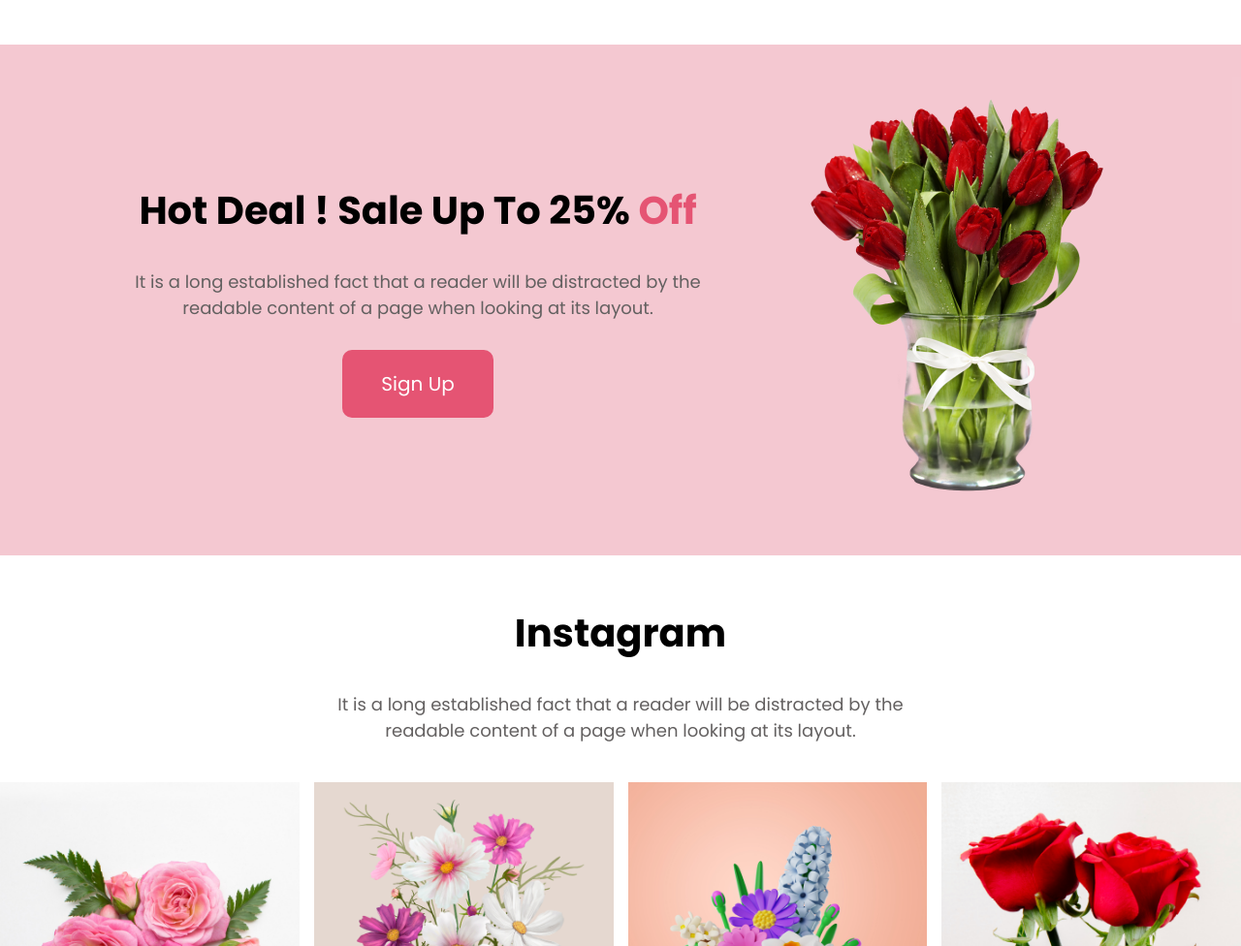
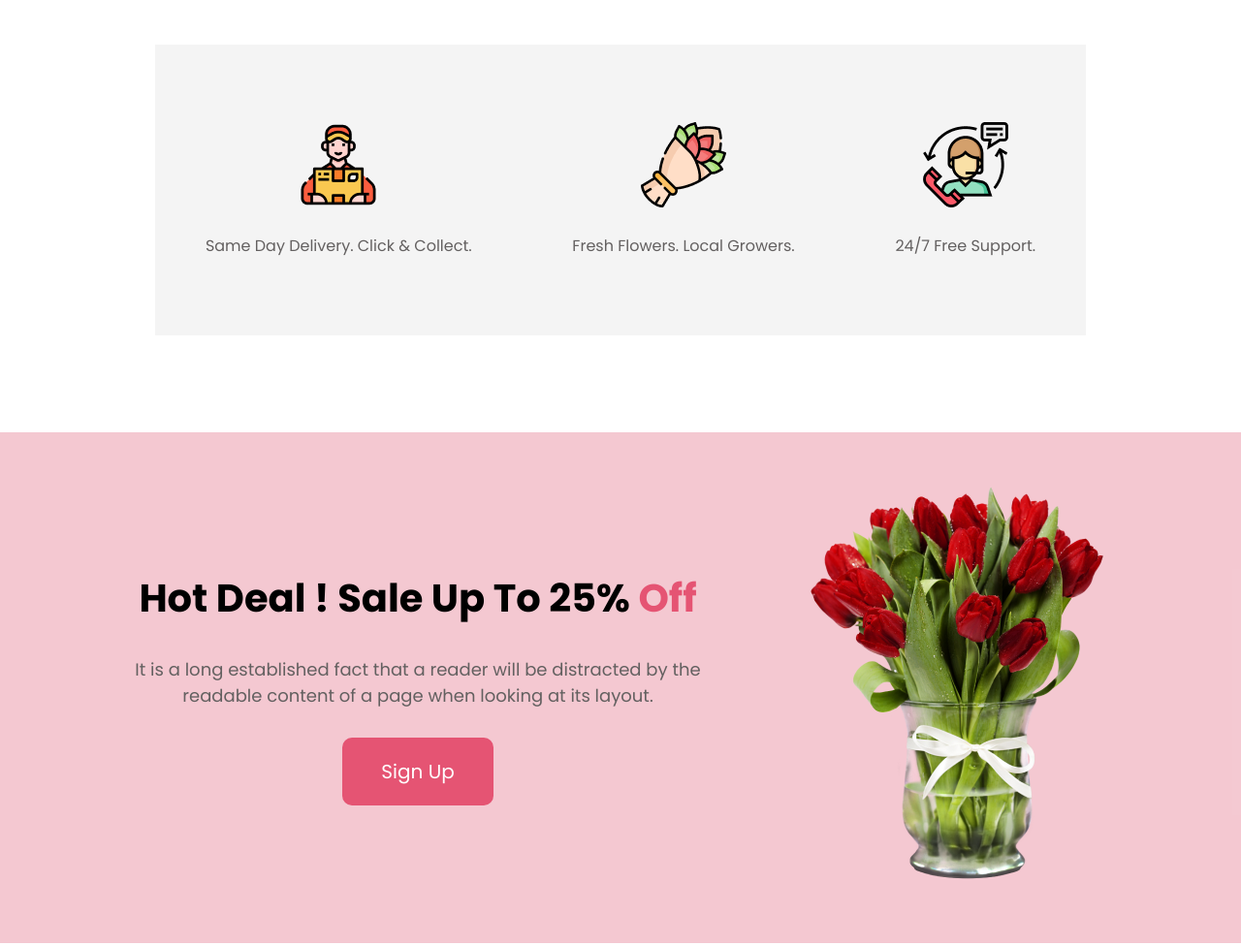
Before and after one commit to mohiqudraty/flower-shop-website, a plain HTML site: page index.html in a window 1280 px wide. Shown: the part 1700-2676 px from the top of the page at 97% size. Drawn offline with Linux system fonts and the light colour scheme.

Commit message:
support section added

```diff
--- a/index.html
+++ b/index.html
@@ -29,8 +29,8 @@
         </div>
       </nav>
       <!-- end navbar section   -->
+      <!-- start banner section  -->
       <section>
-        <!-- start banner section  -->
         <div class="banner-container">
           <div class="shop-info">
             <h1 class="shop-title">
@@ -48,12 +48,12 @@
             <img src="./Flower Asset/banner-photo1.png" alt="" />
           </div>
         </div>
-        <!-- end banner section  -->
       </section>
+      <!-- end banner section  -->
     </header>
     <main>
+      <!-- start featured section  -->
       <section>
-        <!-- start featured section  -->
         <div class="our-featured-container">
           <div class="featured-info">
             <h2 class="featured-title">Our Featured Flowers</h2>
@@ -77,11 +77,29 @@
             </div>
           </div>
         </div>
-        <!-- end featured section  -->
       </section>
+      <!-- end featured section  -->
+      <!-- start support section  -->
       <section>
-        <!-- start hot deal section  -->
+        <div class="support-container">
+          <div class="support">
+            <img src="./Flower Asset/Group 57.png" alt="" />
+            <p>Same Day Delivery. Click & Collect.</p>
+          </div>
+          <div class="support">
+            <img src="./Flower Asset/Group 58.png" alt="" />
+            <p>Fresh Flowers. Local Growers.</p>
+          </div>
+          <div class="support">
+            <img src="./Flower Asset/Group 59.png" alt="" />
+            <p>24/7 Free Support.</p>
+          </div>
+        </div>
+      </section>
 
+      <!-- end support section  -->
+      <!-- start hot deal section  -->
+      <section>
         <div class="hot-deal-container">
           <div class="hot-deal-info">
             <h1 class="hot-deal-title">
@@ -97,8 +115,8 @@
             <img src="./Flower Asset/pngwing 8.png" alt="" />
           </div>
         </div>
-        <!-- start hot deal section  -->
       </section>
+      <!-- end hot deal section  -->
       <!-- start instagram section  -->
       <section>
         <div class="insta-container">
@@ -126,8 +144,8 @@
         </div>
       </section>
       <!-- end instagram section  -->
+      <!-- start subscribe section  -->
       <section>
-        <!-- start subscribe section  -->
         <div class="subscribe-container">
           <div class="">
             <h1 class="sub-title">Get The Latest Deals</h1>
@@ -140,8 +158,8 @@
             <buuton class="btn"><a href="">Subscribe</a></buuton>
           </div>
         </div>
-        <!-- end subscribe section  -->
       </section>
+      <!-- end subscribe section  -->
     </main>
 
     <footer>
--- a/style.css
+++ b/style.css
@@ -146,6 +146,22 @@
   font-weight: 700;
 }
 /* end featured style  */
+/* start support section style  */
+.support-container {
+  width: 75%;
+  margin: 100px auto;
+  height: 300px;
+  background-color: #3231310d;
+  display: flex;
+  justify-content: space-around;
+  align-items: center;
+  text-align: center;
+}
+.support p {
+  color: #636060;
+  margin-top: 20px;
+}
+/* end support section style  */
 /* start hot deal style  */
 .hot-deal-container {
   width: 100%;
```
